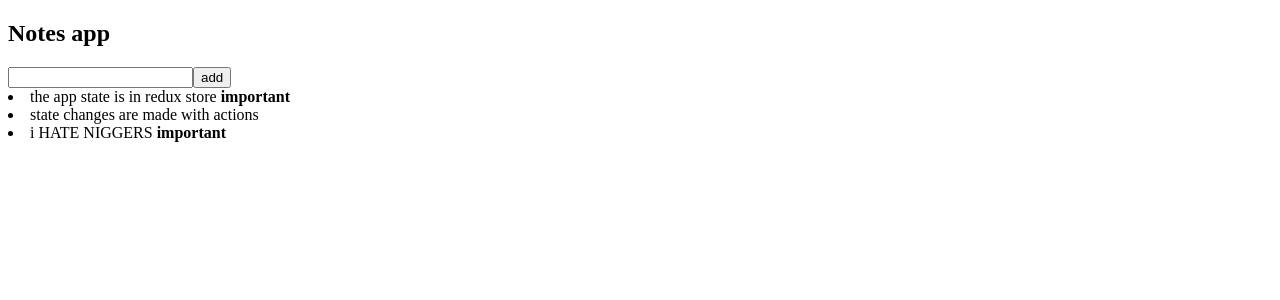
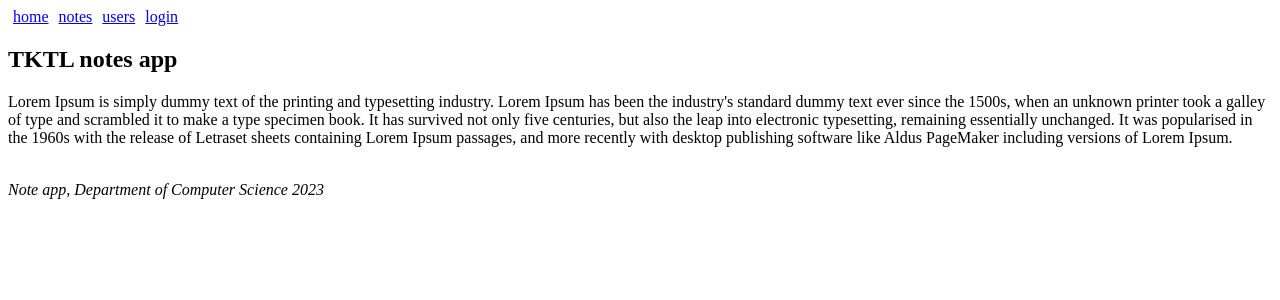
Before and after one commit to jamesvo2103/fullstackopen, a React (Vite) app in the folder notes/: page / in a window 1280 px wide. Shown: the top 300 px of the page. Built offline with nearby package versions, Linux system fonts and the light colour scheme; data requests are answered from the project's data file.

Commit message:
parameterized route

```diff
--- a/notes/package.json
+++ b/notes/package.json
@@ -17,7 +17,8 @@
     "axios": "^1.12.2",
     "react": "^19.1.1",
     "react-dom": "^19.1.1",
-    "react-redux": "^9.2.0"
+    "react-redux": "^9.2.0",
+    "react-router-dom": "^7.9.3"
   },
   "devDependencies": {
     "@eslint/js": "^9.32.0",
--- a/notes/src/App.jsx
+++ b/notes/src/App.jsx
@@ -1,63 +1,145 @@
-import { useQuery, useMutation, useQueryClient } from "@tanstack/react-query"
-import { getNotes, createNote, updateNote } from './requests'
+import ReactDOM from 'react-dom/client'
+import { useState } from 'react'
+
+import {
+  BrowserRouter as Router,
+  Routes,
+  Route,
+  Link,
+  Navigate,
+  useParams,
+  useNavigate,
+} from "react-router-dom"
 
 
-const App = () => {
-  const queryClient = useQueryClient()
+const Home = () => (
+  <div>
+    <h2>TKTL notes app</h2>
+    <p>Lorem Ipsum is simply dummy text of the printing and typesetting industry. Lorem Ipsum has been the industry's standard dummy text ever since the 1500s, when an unknown printer took a galley of type and scrambled it to make a type specimen book. It has survived not only five centuries, but also the leap into electronic typesetting, remaining essentially unchanged. It was popularised in the 1960s with the release of Letraset sheets containing Lorem Ipsum passages, and more recently with desktop publishing software like Aldus PageMaker including versions of Lorem Ipsum.</p>
+  </div>
+)
 
-  const newNoteMutation = useMutation({
-    mutationFn: createNote,
-    onSuccess: (newNote) => {
-      const notes = queryClient.getQueryData(['notes'])
-      queryClient.setQueryData(['notes'], notes.concat(newNote))
-    },
-  })
+const Note = ({ notes }) => {
+  const id = useParams().id
+  const note = notes.find(n => n.id === Number(id))
+  return (
+    <div>
+      <h2>{note.content}</h2>
+      <div>{note.user}</div>
+      <div><strong>{note.important ? 'important' : ''}</strong></div>
+    </div>
+  )
+}
 
-  const addNote = async (event) => {
+const Notes = ({ notes }) => (
+  <div>
+    <h2>Notes</h2>
+    <ul>
+      {notes.map(note =>
+        <li key={note.id}>
+          <Link to={`/notes/${note.id}`}>{note.content}</Link>
+        </li>
+      )}
+    </ul>
+  </div>
+)
+
+const Users = () => (
+  <div>
+    <h2>TKTL notes app</h2>
+    <ul>
+      <li>Matti Luukkainen</li>
+      <li>Juha Tauriainen</li>
+      <li>Arto Hellas</li>
+    </ul>
+  </div>
+)
+
+const Login = (props) => {
+  const navigate = useNavigate()
+
+  const onSubmit = (event) => {
     event.preventDefault()
-    const content = event.target.note.value
-    event.target.note.value = ''
-    newNoteMutation.mutate({ content, important: true })
+    props.onLogin('mluukkai')
+    navigate('/')
   }
 
-  const updateNoteMutation = useMutation({
-    mutationFn: updateNote,
-    onSuccess: () => {
-      queryClient.invalidateQueries('notes')
+  return (
+    <div>
+      <h2>login</h2>
+      <form onSubmit={onSubmit}>
+        <div>
+          username: <input />
+        </div>
+        <div>
+          password: <input type='password' />
+        </div>
+        <button type="submit">login</button>
+      </form>
+    </div>
+  )
+}
+
+const App = () => {
+  const [notes, setNotes] = useState([
+    {
+      id: 1,
+      content: 'HTML is easy',
+      important: true,
+      user: 'Matti Luukkainen'
     },
-  })
-  const toggleImportance = (note) => {
-    updateNoteMutation.mutate({ ...note, important: !note.important })
+    {
+      id: 2,
+      content: 'Browser can execute only JavaScript',
+      important: false,
+      user: 'Matti Luukkainen'
+    },
+    {
+      id: 3,
+      content: 'Most important methods of HTTP-protocol are GET and POST',
+      important: true,
+      user: 'Arto Hellas'
+    }
+  ])
+
+  const [user, setUser] = useState(null)
+
+  const login = (user) => {
+    setUser(user)
   }
 
-  const result = useQuery({
-    queryKey: ['notes'],
-    queryFn: getNotes,
-    refetchOnWindowFocus: false
-  })
+  const padding = {
+    padding: 5
+  }
 
-if (result.isLoading) {
-  return <div>loading data...</div>
+  return (
+    <div>
+      <Router>
+        <div>
+          <Link style={padding} to="/">home</Link>
+          <Link style={padding} to="/notes">notes</Link>
+          <Link style={padding} to="/users">users</Link>
+          {user
+            ? <em>{user} logged in</em>
+            : <Link style={padding} to="/login">login</Link>
+          }
+        </div>
+
+        <Routes>
+          <Route path="/notes/:id" element={<Note notes={notes} />} />
+          <Route path="/notes" element={<Notes notes={notes} />} />
+          <Route path="/users" element={user ? <Users /> : <Navigate replace to="/login" />} />
+          <Route path="/login" element={<Login onLogin={login} />} />
+          <Route path="/" element={<Home />} />
+        </Routes>
+      </Router>
+      <div>
+        <br />
+        <em>Note app, Department of Computer Science 2023</em>
+      </div>
+    </div>
+  )
 }
 
-
-const notes = result.data
-
-return (
-  <div>
-    <h2>Notes app</h2>
-    <form onSubmit={addNote}>
-      <input name="note" />
-      <button type="submit">add</button>
-    </form>
-    {notes.map(note =>
-      <li key={note.id} onClick={() => toggleImportance(note)}>
-        {note.content}
-        <strong> {note.important ? 'important' : ''}</strong>
-      </li>
-    )}
-  </div>
-)
-}
-
+ReactDOM.createRoot(document.getElementById('root')).render(<App />)
 export default App
```
Also changed, not shown: 1 other file (tests, documents, lock files or other folders).
